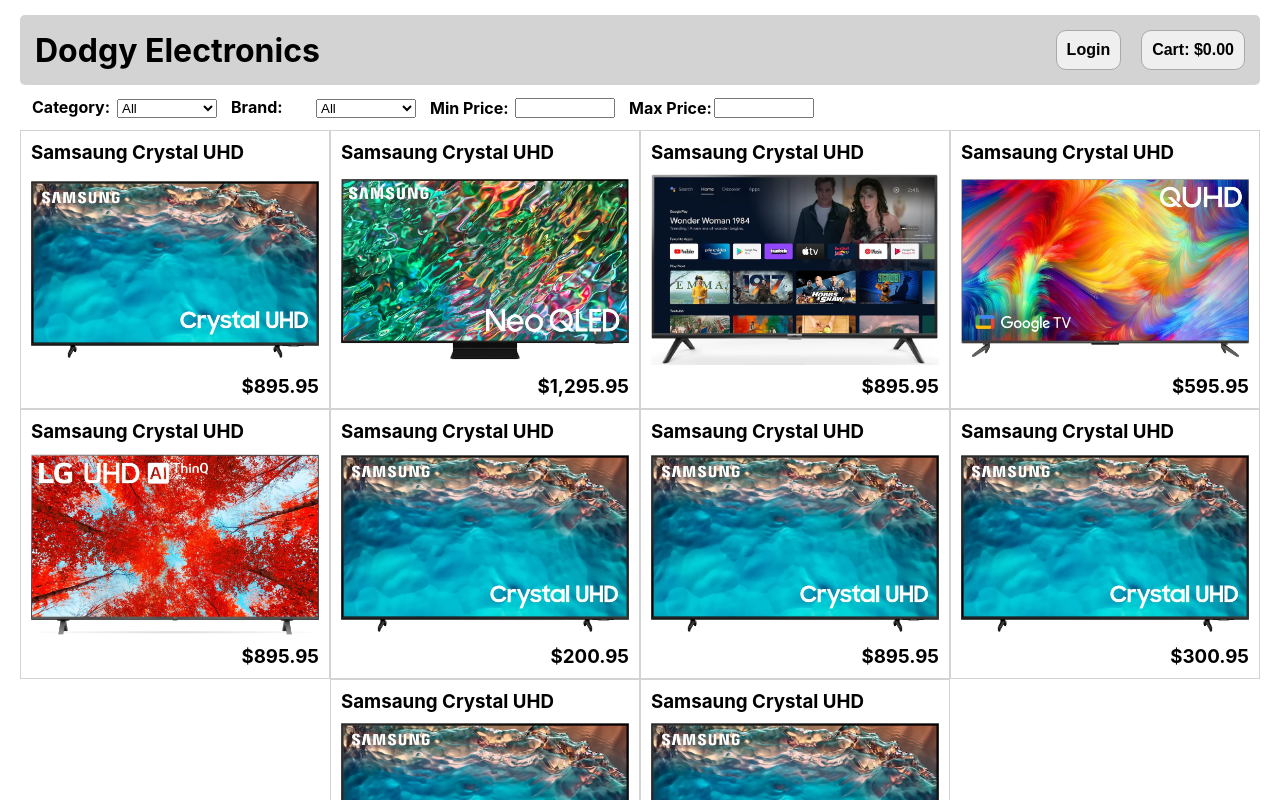
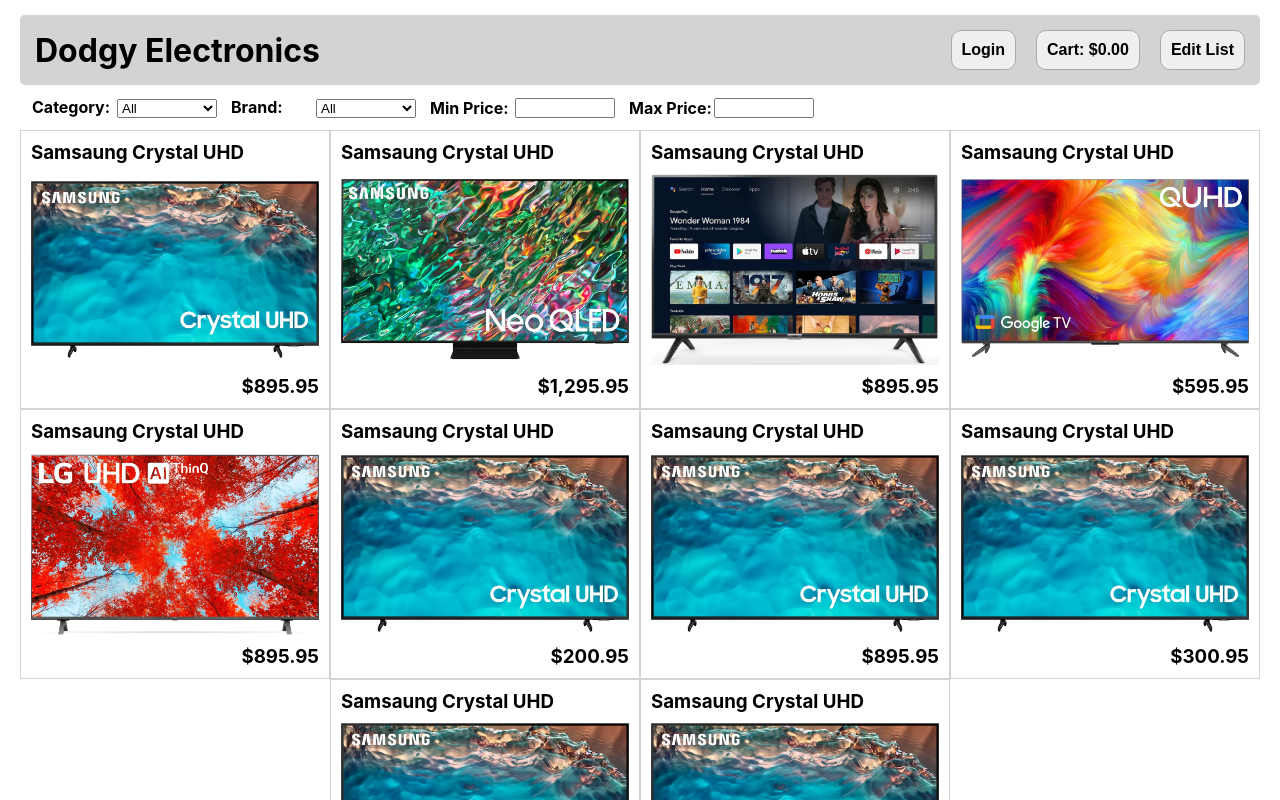
Before and after one commit to jdward75/dodgy-electronics, a React (Create React App) app: page / in a window 1280 px wide. Shown: the top 800 px of the page. Built offline with nearby package versions, Linux system fonts and the light colour scheme.

Commit message:
Another commit

```diff
--- a/src/components/header/Header.js
+++ b/src/components/header/Header.js
@@ -52,6 +52,7 @@
             currency: "USD",
           })}
         </button>
+        <button>Edit List</button>
       </div>
       {showLogin &&
         reactDom.createPortal(
```
Also changed, not shown: src/components/admin/ProductsAdmin.js (added, +9 -0 lines), src/components/admin/ProductsAdmin.module.css (added).
